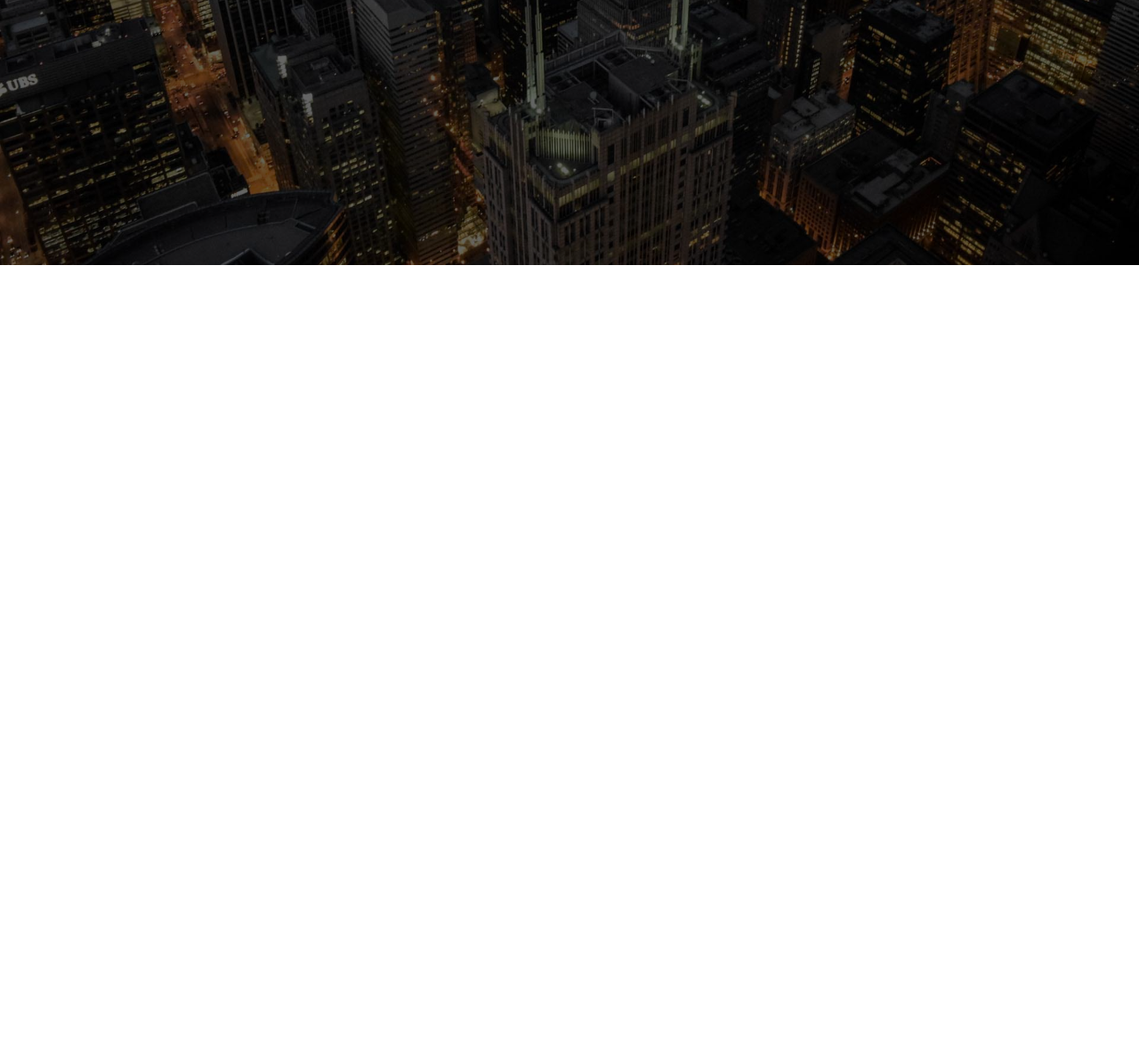
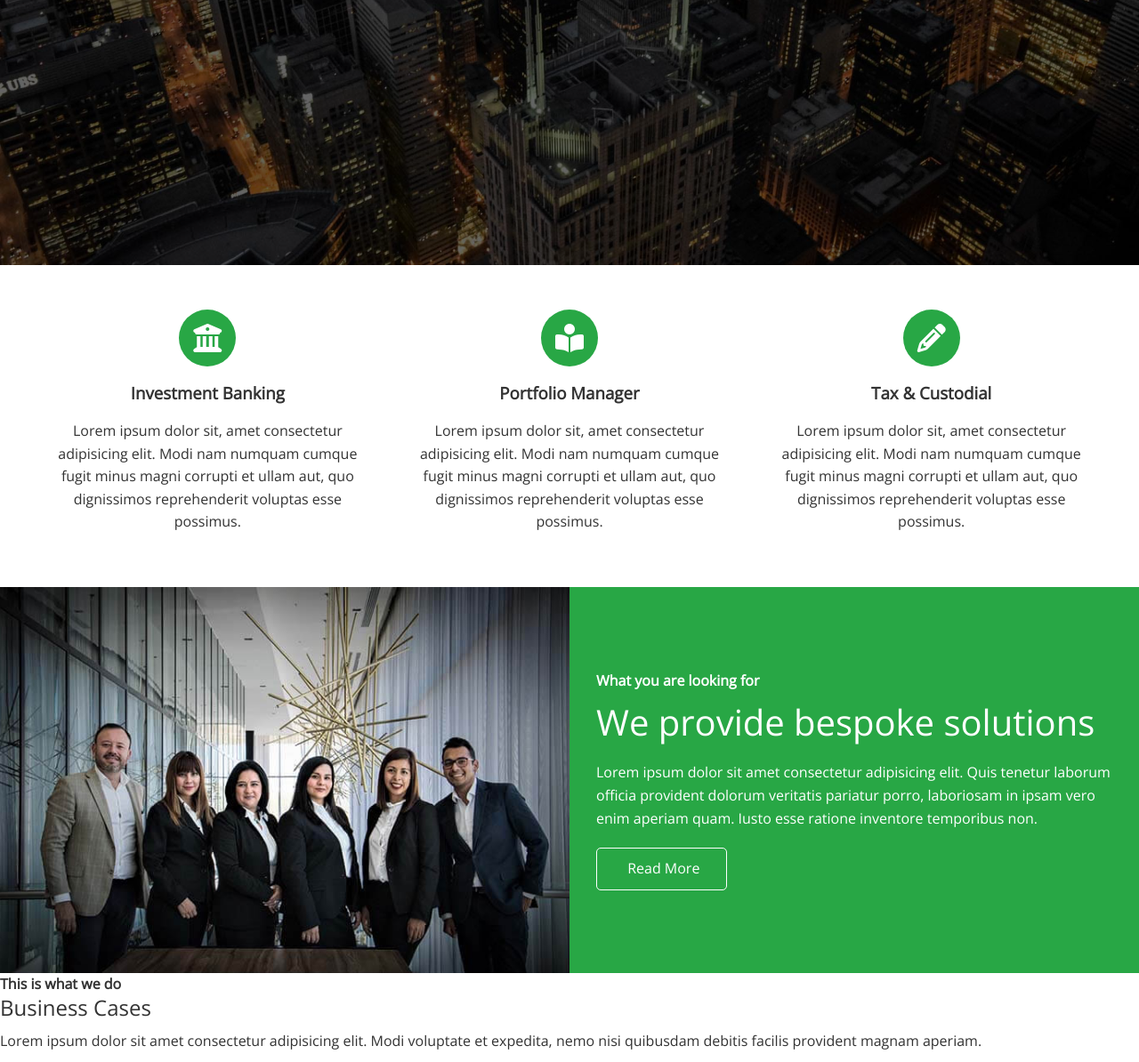
Before and after one commit to gboye0/edgeLedger, a plain HTML site: page index.html in a window 1280 px wide. Shown: the part 502-1696 px from the top of the page at 89% size. Before the commit the page ends 800 px from the top, so only its background shows below. Drawn offline with nearby package versions, Linux system fonts and the light colour scheme.

Commit message:
css styling of home page

```diff
--- a/css/style.css
+++ b/css/style.css
@@ -110,3 +110,21 @@ img {
 .hero * {
   z-index: 8.5;
 }
+
+/* Icons */
+.icons {
+  padding: 30px;
+}
+
+.icons h3 {
+  font-weight: bold;
+  margin-bottom: 15px;
+}
+
+.icons i {
+  background-color: #28a745;
+  color: #fff;
+  padding: 1rem;
+  border-radius: 50%;
+  margin-bottom: 15px;
+}
--- a/css/utilities.css
+++ b/css/utilities.css
@@ -22,22 +22,91 @@
   opacity: 0.9;
 }
 
-.btn-primary {
+.btn-primary,
+.bg-primary {
   background: #28a745;
   color: #fff;
 }
 
-.btn-secondary {
+.btn-secondary,
+.bg-secondary {
   background: #0284d0;
   color: #fff;
 }
 
-.btn-dark {
+.btn-dark,
+.bg-dark {
   background: #333;
   color: #fff;
 }
 
-.btn-light {
+.btn-light,
+.bg-light {
   background: #f4f4f4;
   color: #333;
 }
+
+.btn-outline {
+  background: transparent;
+  border: 1px solid #fff;
+}
+
+/* Flex items */
+.flex-items {
+  display: flex;
+  text-align: center;
+  justify-content: center;
+  text-align: center;
+  height: 100%;
+}
+
+.flex-items > div {
+  padding: 20px;
+}
+
+/* Flex columns */
+.flex-columns .row {
+  display: flex;
+  flex-direction: row;
+  flex-wrap: wrap;
+  width: 100%;
+}
+
+.flex-columns .column {
+  display: flex;
+  flex-direction: column;
+  flex-basis: 100%;
+  flex: 1;
+}
+
+.flex-columns .column .column-1,
+.flex-columns .column .column-2 {
+  height: 100%;
+}
+
+.flex-columns img {
+  width: 100%;
+  height: 100%;
+  object-fit: cover;
+}
+
+.flex-columns .column-2 {
+  display: flex;
+  flex-direction: column;
+  align-items: flex-start;
+  justify-content: center;
+  padding: 30px;
+}
+
+.flex-columns h2 {
+  font-size: 40px;
+  font-weight: 100;
+}
+
+.flex-columns h4 {
+  margin-bottom: 10px;
+}
+
+.flex-columns p {
+  margin: 20px 0;
+}
--- a/index.html
+++ b/index.html
@@ -40,5 +40,84 @@
         >
       </div>
     </header>
+
+    <main>
+      <!-- About Icons -->
+      <section id="about" class="icons gb-light">
+        <div class="flex-items">
+          <div>
+            <i class="fas fa-university fa-2x"></i>
+            <div>
+              <h3>Investment Banking</h3>
+              <p>
+                Lorem ipsum dolor sit, amet consectetur adipisicing elit. Modi
+                nam numquam cumque fugit minus magni corrupti et ullam aut, quo
+                dignissimos reprehenderit voluptas esse possimus.
+              </p>
+            </div>
+          </div>
+          <div>
+            <i class="fas fa-book-reader fa-2x"></i>
+            <div>
+              <h3>Portfolio Manager</h3>
+              <p>
+                Lorem ipsum dolor sit, amet consectetur adipisicing elit. Modi
+                nam numquam cumque fugit minus magni corrupti et ullam aut, quo
+                dignissimos reprehenderit voluptas esse possimus.
+              </p>
+            </div>
+          </div>
+          <div>
+            <i class="fas fa-pencil-alt fa-2x"></i>
+            <div>
+              <h3>Tax & Custodial</h3>
+              <p>
+                Lorem ipsum dolor sit, amet consectetur adipisicing elit. Modi
+                nam numquam cumque fugit minus magni corrupti et ullam aut, quo
+                dignissimos reprehenderit voluptas esse possimus.
+              </p>
+            </div>
+          </div>
+        </div>
+      </section>
+      <!-- About:Solutions -->
+      <section class="solutions flex-columns">
+        <div class="row">
+          <div class="column">
+            <div class="column-1">
+              <img src="images/home/people.jpg" alt="" />
+            </div>
+          </div>
+          <div class="column">
+            <div class="column-2 bg-primary">
+              <h4>What you are looking for</h4>
+              <h2>We provide bespoke solutions</h2>
+              <p>
+                Lorem ipsum dolor sit amet consectetur adipisicing elit. Quis
+                tenetur laborum officia provident dolorum veritatis pariatur
+                porro, laboriosam in ipsam vero enim aperiam quam. Iusto esse
+                ratione inventore temporibus non.
+              </p>
+              <a href="#" class="btn btn-outline">
+                <i class="fas fa-chevron"></i>
+                Read More
+              </a>
+            </div>
+          </div>
+        </div>
+      </section>
+      <!-- Cases -->
+      <section id="cases" class="cases flex-grid section-padding">
+        <header class="section-header">
+          <h4>This is what we do</h4>
+          <h2>Business Cases</h2>
+          <p>
+            Lorem ipsum dolor sit amet consectetur adipisicing elit. Modi
+            voluptate et expedita, nemo nisi quibusdam debitis facilis provident
+            magnam aperiam.
+          </p>
+        </header>
+      </section>
+    </main>
   </body>
 </html>
```
